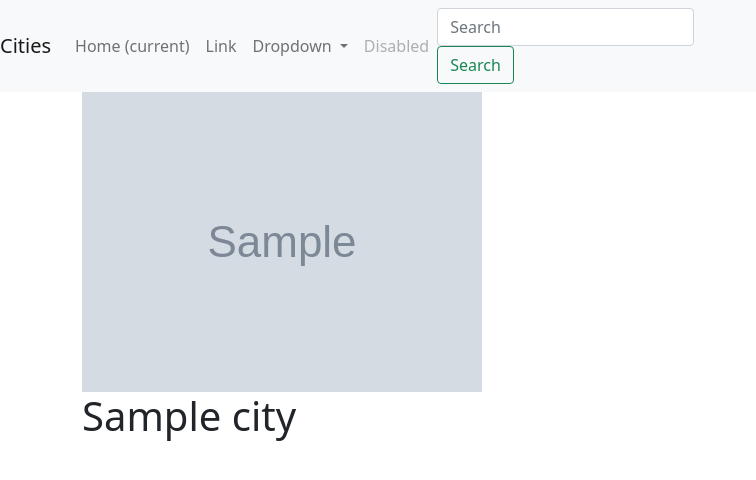
After one commit to tmarra122333/travelr, a Django app: page /city/1/ in a window 1280 px wide. The commit adds this page. Shown: the top 480 px of the page, without its empty margins (0-756 px from the left). Run offline with Django 4.2, Linux system fonts and the light colour scheme; tables that the repository leaves empty hold one stand-in row (values such as "Sample post"); grey boxes marked "Sample" are stand-in pictures.

Commit message:
city_show working

```diff
--- /dev/null
+++ b/main_app/templates/city_show.html
@@ -0,0 +1,26 @@
+{% extends 'navbar.html' %}
+{% block content %}
+<div class="detail__img">
+    <img src="{{city.image}}" alt="{{city.name}}" />
+</div>
+    <div class="detail__name">
+        {% if city.name.country %}
+    <div class="icon-text">
+            <span class="icon has-text-info">
+                <i class="fas fa-check-circle"></i>
+            </span>
+            <span>City</span>
+    </div>
+
+    {% endif %}
+
+        <h1 class="title">{{city.name}}</h1>
+</div>
+
+        <div class="detail__container">
+            <div class="buttons">
+            <div class="buttons">
+    <!-- Potentially add update and delete city here -->
+
+
+{% endblock %}
--- a/main_app/templates/navbar.html
+++ b/main_app/templates/navbar.html
@@ -1,5 +1,5 @@
+<!DOCTYPE html>
 {% load static %}
-<!DOCTYPE html>
 <html lang="en">
 <head>
     <meta charset="UTF-8">
--- a/main_app/urls.py
+++ b/main_app/urls.py
@@ -11,6 +11,7 @@ urlpatterns = [
     path('<int:pk>/profile/', views.ProfilePage.as_view(), name = "profile"),
     path('<int:pk>/profile_update/', views.ProfileUpdate.as_view(), name ="profile_update"),
     path('city/add', views.CityCreate.as_view(), name = "city_create"),
+    path('city/<int:pk>/', views.CityDetail.as_view(), name="city_detail"),
 
 
 
--- a/main_app/views.py
+++ b/main_app/views.py
@@ -70,9 +70,9 @@ class ProfileUpdate(UpdateView):
         return reverse('profile', kwargs={'pk': self.object.pk})
 
 
-
-
-
+class CityDetail(DetailView):
+    model = City
+    template_name = "city_show.html"
 
 
 
```
